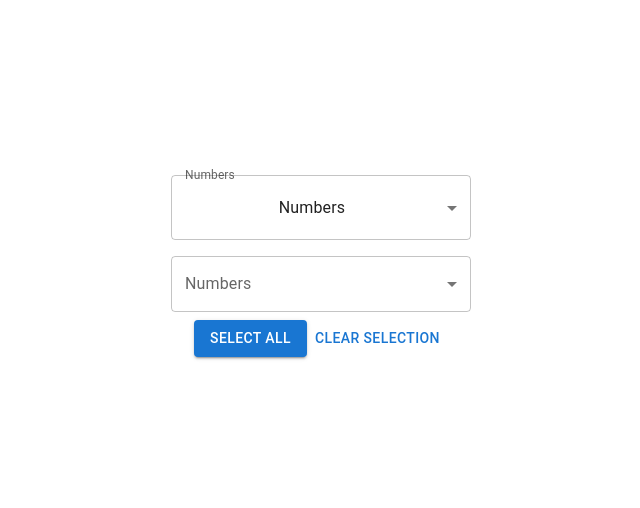
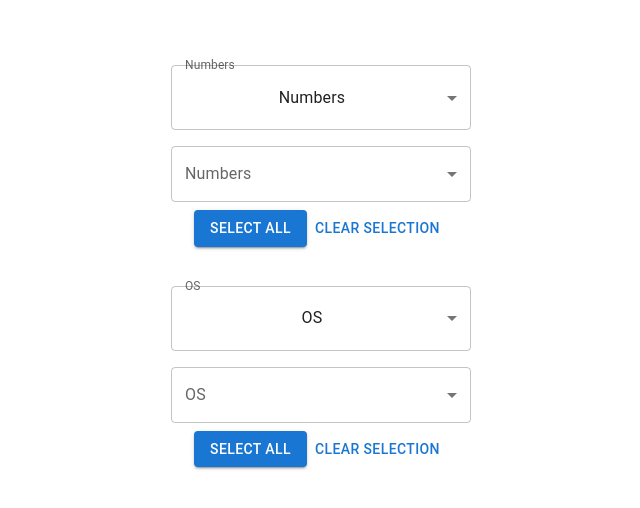
Before and after one commit to akassab/DoubleDropMenu-Hive, a React (Create React App) app: page / in a window 1280 px wide. Shown: the part 138-646 px from the top of the page, without its empty margins (319-959 px from the left). Built offline with nearby package versions, Linux system fonts and the light colour scheme.

Commit message:
Refactor for flexible API

```diff
--- a/src/App.js
+++ b/src/App.js
@@ -3,10 +3,38 @@ import React from "react";
 import SubGroupDropDown from "./components/SubGroupDropDown";
 
 function App() {
+
+
+    /*
+    Dictionary where the keys (item/group) will be displayed in the first drop-down,
+    and when the user selects the key (item/group) from the dropdown, the associated
+    values will be displayed in the second drop-down.
+
+    To avoid re-rendering, React.memo is wraps both the MultiSelectDropDown
+    and SingleSelectDropDown. For example, if an update occurs on the page
+    and none of the values passed as props to the MultiSelectDropDown component
+    change, then the MultiSelectDropDown will not be re-rendered!
+    */
+    const group1 = {
+        Numbers: [1, 2, 3, 4, 5],
+        Letters: ["A", "B", "C", "D"],
+    };
+    // The default group for group1
+    const defaultGroup1 = "Numbers";
+
+    // More examples to demonstrate flexible API
+    const defaultGroup2 = "OS";
+    const group2 = {
+        Colors: ["red", "orange"],
+        OS: ["Iphone", "Android"],
+    };
+
     return (
         <div className="App">
             <header className="App-header">
-                <SubGroupDropDown />
+                <SubGroupDropDown defaultGroup={defaultGroup1} group={group1} />
+                <br/>
+                <SubGroupDropDown defaultGroup={defaultGroup2} group={group2} />
             </header>
         </div>
     );
--- a/src/components/SubGroupDropDown/MultiSelectDropDown.js
+++ b/src/components/SubGroupDropDown/MultiSelectDropDown.js
@@ -9,7 +9,6 @@ import {
     Select,
 } from "@mui/material";
 import { formStyles, handleAutoFill, MenuProps } from "./_helpers";
-import { DEFAULT_GROUP, GROUPS } from "./_menu-items";
 
 /*
   - The MultiSelectDropDown component will contain a list of values from the group
@@ -95,10 +94,4 @@ const MultiSelectDropDown = memo((props) => {
     );
 });
 
-// Default props for this component
-MultiSelectDropDown.defaultProps = {
-    items: GROUPS[DEFAULT_GROUP],
-    dropDownName: DEFAULT_GROUP,
-};
-
 export default MultiSelectDropDown;
--- a/src/components/SubGroupDropDown/SingleSelectDropDown.js
+++ b/src/components/SubGroupDropDown/SingleSelectDropDown.js
@@ -7,7 +7,6 @@ import {
     Select,
 } from "@mui/material";
 import { formStyles, handleAutoFill, MenuProps } from "./_helpers";
-import { DEFAULT_GROUP, GROUPS } from "./_menu-items";
 
 /*
   - The SingleSelectDropDown component will contain a list of group names. Upon
@@ -18,9 +17,9 @@ import { DEFAULT_GROUP, GROUPS } from "./_menu-items";
  */
 const SingleSelectDropDown = memo((props) => {
     // Get component props
-    const { items, onSelect: setList } = props;
+    const { defaultGroup, items, onSelect: setList } = props;
 
-    const [item, setItem] = useState(DEFAULT_GROUP);
+    const [item, setItem] = useState(defaultGroup);
 
     // Callback when a user selects an item from the primary drop-down menu.
     const handleChange = (event) => {
@@ -59,10 +58,4 @@ const SingleSelectDropDown = memo((props) => {
     );
 });
 
-// Default props for this component
-SingleSelectDropDown.defaultProps = {
-    items: Object.keys(GROUPS),
-    onSelect: () => {},
-};
-
 export default SingleSelectDropDown;
--- a/src/components/SubGroupDropDown/_menu-items.js
+++ /dev/null
@@ -1,19 +0,0 @@
-// The default group
-const DEFAULT_GROUP = "Numbers";
-
-/*
-    Dictionary where the keys (item/group) will be displayed in the first drop-down,
-    and when the user selects the key (item/group) from the dropdown, the associated
-    values will be displayed in the second drop-down.
-
-    To avoid re-rendering, React.memo is wraps both the MultiSelectDropDown
-    and SingleSelectDropDown. For example, if an update occurs on the page
-    and none of the values passed as props to the MultiSelectDropDown component
-    change, then the MultiSelectDropDown will not be re-rendered!
-*/
-const GROUPS = {
-    Numbers: [1, 2, 3, 4, 5],
-    Letters: ["A", "B", "C", "D"],
-};
-
-module.exports = { DEFAULT_GROUP, GROUPS };
--- a/src/components/SubGroupDropDown/index.js
+++ b/src/components/SubGroupDropDown/index.js
@@ -1,24 +1,26 @@
-import React, { useState } from "react";
+import React, { memo, useState } from "react";
 import MultiSelectDropDown from "./MultiSelectDropDown";
 import SingleSelectDropDown from "./SingleSelectDropDown";
-import { DEFAULT_GROUP, GROUPS } from "./_menu-items";
 
 /* The SubGroupDropDown component which supports both single select and multi
     select dropdown menus.
  */
-const SubGroupDropDown = () => {
+const SubGroupDropDown = memo((props) => {
+    // Get group and default group name from props
+    const { defaultGroup, group } = props;
     // The default group, a string.
-    const [list, setList] = useState(DEFAULT_GROUP);
+    const [list, setList] = useState(defaultGroup);
 
     return (
         <>
             <SingleSelectDropDown
-                items={Object.keys(GROUPS)}
+                defaultGroup={defaultGroup}
+                items={Object.keys(group)}
                 onSelect={setList}
             />
-            <MultiSelectDropDown dropDownName={list} items={GROUPS[list]} />
+            <MultiSelectDropDown dropDownName={list} items={group[list]} />
         </>
     );
-};
+});
 
 export default SubGroupDropDown;
```
